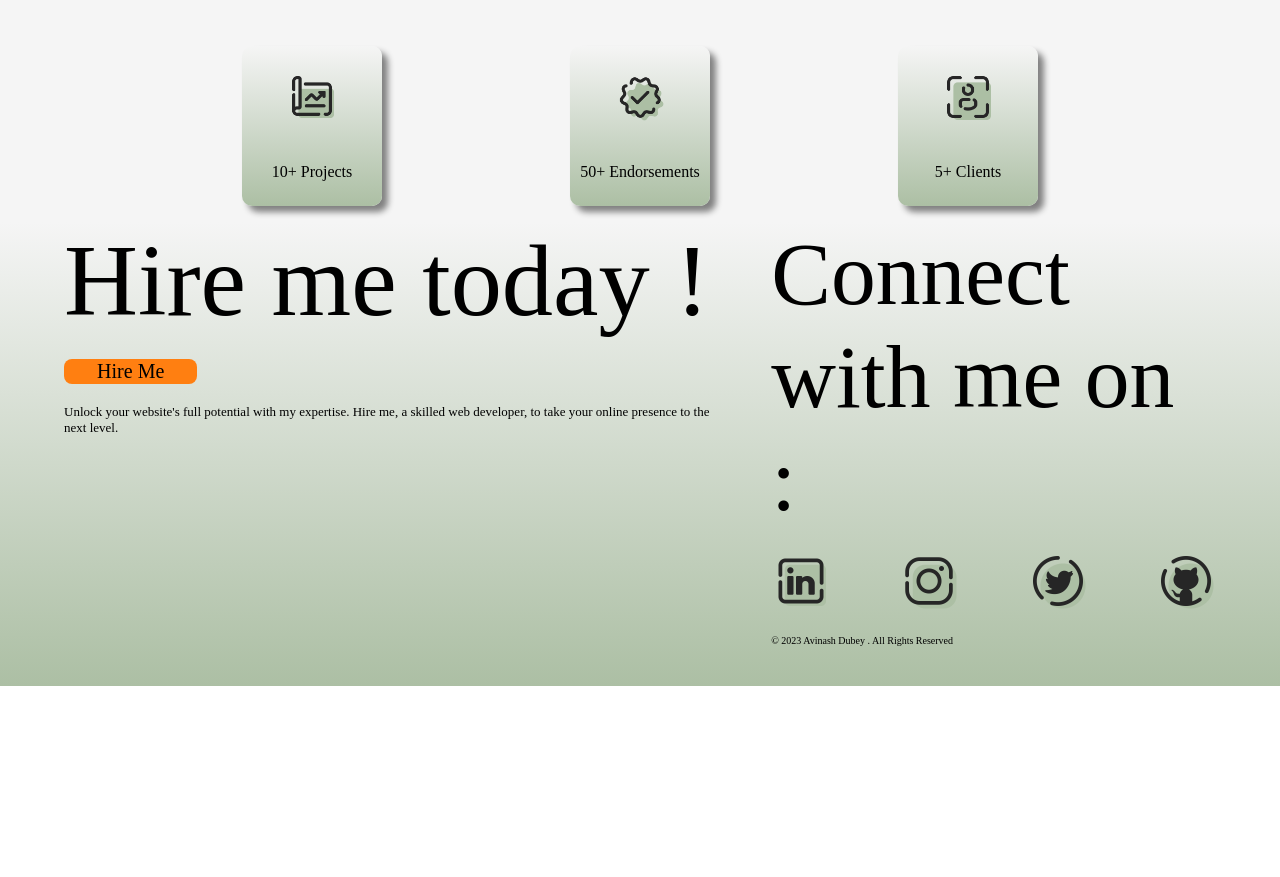
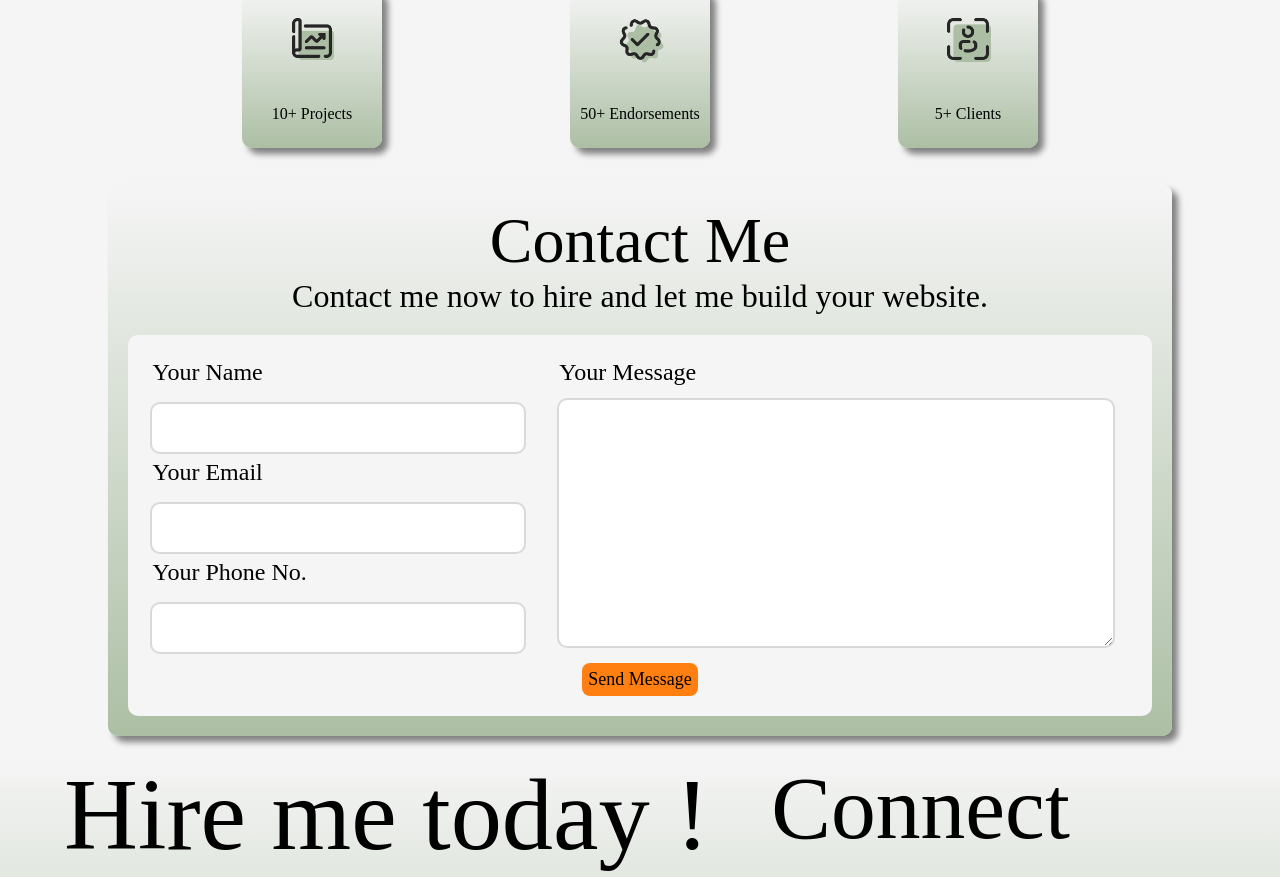
Before and after one commit to avinasdube/portfolio-avinasdube, a React (Create React App) app: page / in a window 1280 px wide. Shown: the part 1536-2413 px from the top of the page. Before the commit the page ends 2222 px from the top, so only its background shows below. Built offline with nearby package versions, Linux system fonts and the light colour scheme; a web font is replaced by a local one.

Commit message:
Added contact me form

```diff
--- a/src/App.js
+++ b/src/App.js
@@ -1,5 +1,10 @@
+// IMPORTING NECESSARY DEPENDENCIES
+
 import React from 'react';
 import './style.scss';
+import { useInView } from 'react-intersection-observer';
+
+// IMPORTING REQUIRED IMAGES AND FILES
 
 import av49 from './images/av49.jpg';
 import html from './images/icons/html.png';
@@ -13,7 +18,6 @@ import notasks from './images/notasks.png';
 import design from './images/icons/design.png';
 import develop from './images/icons/develop.png';
 import deploy from './images/icons/deploy.png';
-import { useInView } from 'react-intersection-observer';
 
 import projects from './images/icons/projects.png';
 import endorse from './images/icons/endorse.png';
@@ -34,6 +38,7 @@ function App() {
   const { ref: refDeployScard, inView: deployCardIsVisible } = useInView();
   const { ref: refNotaskScard, inView: notaskCardIsVisible } = useInView();
   const { ref: refSkillScard, inView: skillCardIsVisible } = useInView();
+  const { ref: refContactMeCard, inView: contactMeIsVisible } = useInView();
 
   return (
     <div className="app">
@@ -149,6 +154,38 @@ function App() {
               <div className='achievementsDesc'>5+ Clients</div>
             </div>
           </div>
+
+          <div className={`contactMe ${contactMeIsVisible ? `contactMeAnimate` : ``}`} ref={refContactMeCard}>
+            <div className='contactMeHeading'>
+              <div className='contactMeHead'>Contact Me</div>
+              <div className='contactMeDescrip'>Contact me now to hire and let me build your website.</div>
+            </div>
+            <form className='contactMeForm'>
+              <div className='contactMeFormTop' id='frmtop'>
+                <div className='contactMeFormRight'>
+                  <div className='formInputDiv'>
+                    <label>Your Name</label>
+                    <input type='text' required></input>
+                  </div>
+                  <div className='formInputDiv'>
+                    <label>Your Email</label>
+                    <input type='email' required></input>
+                  </div>
+                  <div className='formInputDiv'>
+                    <label>Your Phone No.</label>
+                    <input type='text'></input>
+                  </div>
+                </div>
+                <div className='contactMeFormLeft'>
+                  <div className='rightInput'>
+                    <label>Your Message</label>
+                    <textarea></textarea>
+                  </div>
+                </div>
+              </div>
+              <div className='contactMeFormBottom'><button>Send Message</button></div>
+            </form>
+          </div>
         </main>
 
         <footer>
--- a/src/style.scss
+++ b/src/style.scss
@@ -105,9 +105,10 @@ body {
                         .professionTag{
                             color: $c;
                             margin-top: -10px;
-                            font-size: 3vw;
+                            font-size: 2vw;
                             background-color: $a;
-                            width: 80px;
+                            width:fit-content;
+                            min-width: 60px;
                             padding: 2px;
                             text-align: center;
                             border-radius: 6px;
@@ -259,7 +260,6 @@ body {
                         .scard:hover {
                             box-shadow: 5px 5px 5px $b;
                             transition: 0.3s linear;
-                            transform: scale(1.01);
                         }
 
                     }
@@ -338,6 +338,138 @@ body {
                         opacity: 1;
                         transition: 1s ease-in-out;
                     }
+                }
+
+                .contactMe{
+                    background: linear-gradient($c, $b);
+                    width: 80%;
+                    padding: 20px;
+                    border-radius: 10px;
+                    margin-bottom: 20px;
+                    display: flex;
+                    flex-direction: column;
+                    align-items: center;
+                    justify-content: center;
+                    gap: 20px;
+                    box-shadow: 6px 6px 6px gray;
+                    opacity: 0;
+
+                    .contactMeHeading{
+                        display: flex;
+                        flex-direction: column;
+                        align-items: center;
+                        justify-content: center;
+
+                        .contactMeHead{
+                            font-size: 5vw;
+                        }
+
+                        .contactMeDescrip{
+                            font-size: 2.5vw;
+                        }
+                    }
+
+                    .contactMeForm{
+                        width: 96%;
+                        display: flex;
+                        flex-direction: column;
+                        align-items: center;
+                        justify-content: center;
+                        background-color: $c;
+                        padding: 20px;
+                        border-radius: 10px;
+
+                        .contactMeFormTop{
+                            width: 100%;
+                            display: flex;
+                            gap: 20px;
+                            align-items: center;
+                            justify-content: space-between;
+
+                            .contactMeFormRight{
+                                width: 40%;
+                                height: 300px;
+                                display: grid;
+                                padding: 4px;
+
+                                .formInputDiv{
+                                    display: grid;
+                                    gap: 10px;
+
+                                    label{
+                                        font-size: 24px;
+                                    }
+
+                                    input{
+                                        border: none;
+                                        border-radius: 8px;
+                                        outline: 2px solid #d9d9d9;
+                                        height: 40px;
+                                        width: 96%;
+                                        font-size: 16px;
+                                        padding: 4px;
+                                    }
+
+                                    input:focus{
+                                        outline: 2px solid $b;
+                                    }
+                                }
+
+                            }
+
+                            .contactMeFormLeft{
+                                width: 60%;
+                                height: 300px;
+                                display: flex;
+                                flex-direction: column;
+                                padding: 4px;
+
+                                .rightInput{
+                                    height: 100%;
+                                    display: grid;
+
+                                    label{
+                                        font-size: 24px;
+                                    }
+
+                                    textarea{
+                                        height: 238px;
+                                        width: 96%;
+                                        border: none;
+                                        border-radius: 8px;
+                                        outline: 2px solid #d9d9d9;
+                                        font-size: 16px;
+                                        padding: 4px;
+                                    }
+
+                                    textarea:focus{
+                                        outline: 2px solid $b;
+                                    }
+                                }
+                            }
+                        }
+
+                        .contactMeFormBottom{
+                            width: 100%;
+                            display: grid;
+                            align-items: center;
+                            justify-content: center;
+
+                            button{
+                                background-color: $d;
+                                border: none;
+                                border-radius: 8px;
+                                font-family: $primaryfont;
+                                font-size: 18px;
+                                padding: 6px;
+                            }
+                        }
+                    }
+                }
+
+                .contactMeAnimate{
+                    opacity: 1;
+                    transition: 1s ease-in-out;
                 }
             }
 
@@ -488,6 +620,20 @@ body {
             flex-wrap: wrap;
         }
 
+        // CONTACT FORM STYLING
+
+        #frmtop{
+            flex-wrap: wrap;
+
+            .contactMeFormRight{
+                width: 100%;
+            }
+
+            .contactMeFormLeft{
+                width: 100%;
+            }
+        }
+
         // FOOTER STYLING
 
         #btm {
```
